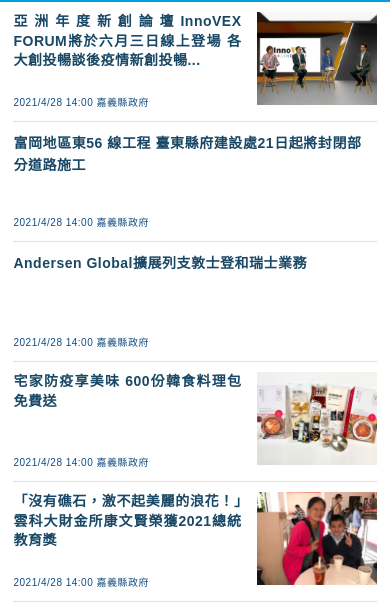
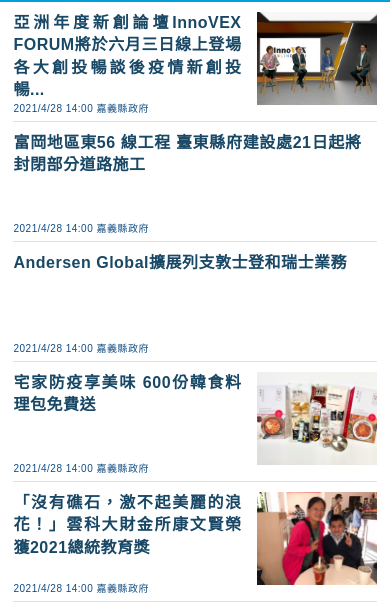
Before and after one commit to wtyangmei/pages-demo, a plain HTML site: page index.html in a window 390 px wide. Shown: the part 235-844 px from the top of the page. Drawn offline with Linux system fonts and the light colour scheme; files whose address does not match are found by name.

Commit message:
'first_commit'

```diff
--- a/css/layout.css
+++ b/css/layout.css
@@ -42,9 +42,10 @@
   #newsgrid .pic-item img{width: 280px;min-height: 110px;max-height: 90px;max-width: 146px;}
 }
 @media screen and (max-width: 480px) {
+  .flex-item h3{line-height: 1.4;}
   .mb-submit .submit-text {padding: 4px 18px 4px 10px;}
+  .flex-item .date{font-size: 10px;padding: 0 15px 4px 0;}
   .flex-item {height: 110px;}
-  .flex-item h3{font-size: 14px; padding: 0 15px 0 0;}
   #newsgrid .pic-item img {width: 120px;min-height: 93px;}
 }
 @media screen and (max-width: 320px) {
```
